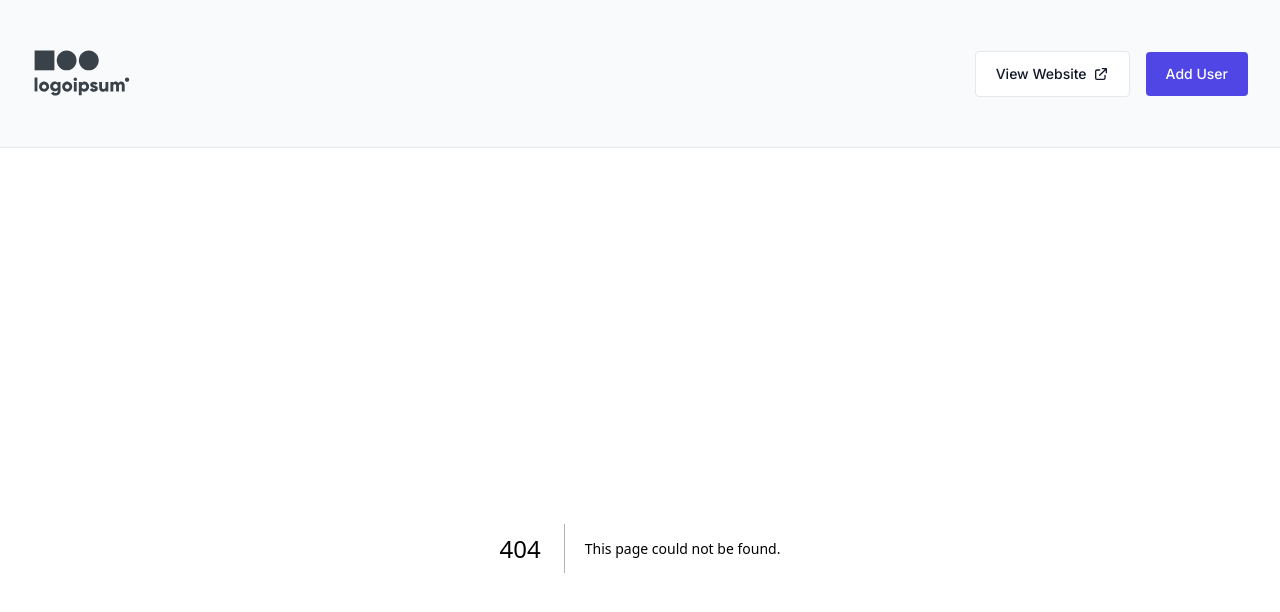
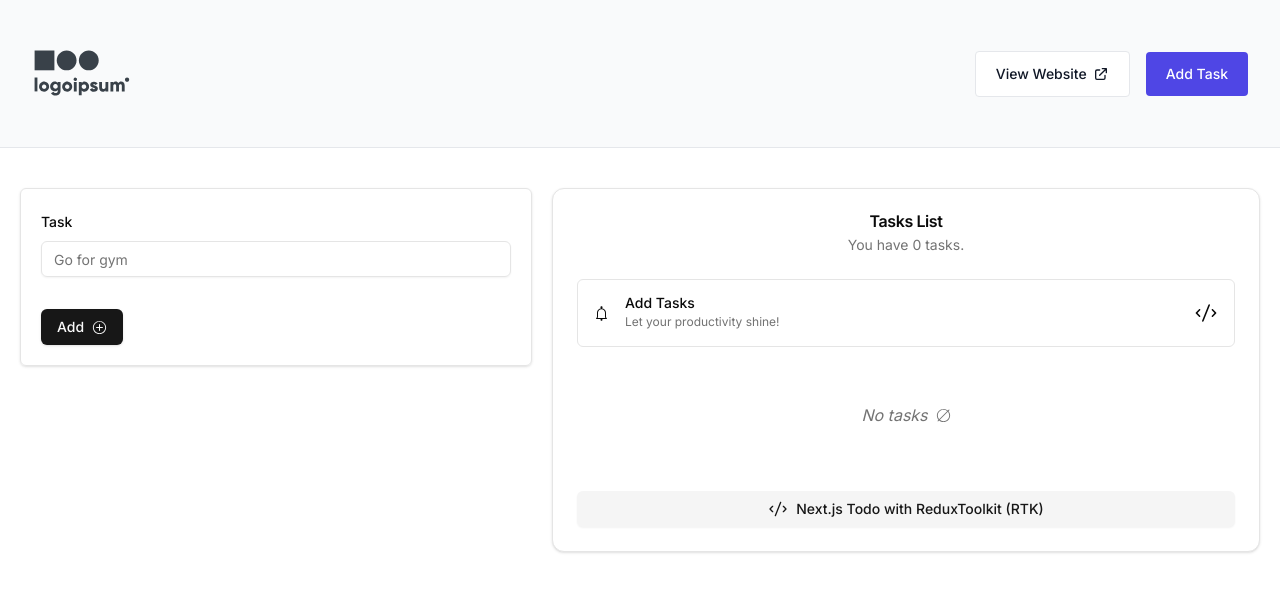
Before and after one commit to DalpatRathore/next-rtk-todo, a Next.js app: page /add-task in a window 1280 px wide. Before the commit this address had no page. Shown: the top 612 px of the page. Built offline with nearby package versions, Linux system fonts and the light colour scheme.

Commit message:
feat: code component for todo

```diff
--- /dev/null
+++ b/src/app/add-task/page.tsx
@@ -0,0 +1,13 @@
+import AddTask from "@/components/AddTask";
+import TasksList from "@/components/TasksList";
+
+const AddTaskPage = () => {
+  return (
+    <main className="w-full flex flex-col md:flex-row items-start justify-between gap-5 max-w-7xl px-5 mx-auto my-10">
+      <AddTask></AddTask>
+      <TasksList></TasksList>
+    </main>
+  );
+};
+
+export default AddTaskPage;
--- a/src/app/add-user/page.tsx
+++ /dev/null
@@ -1,15 +0,0 @@
-import AddUser from "@/components/AddUser";
-import { Separator } from "@/components/ui/separator";
-import UsersList from "@/components/UsersList";
-import React from "react";
-
-const AddUserPage = () => {
-  return (
-    <main className="w-full flex flex-col md:flex-row items-start justify-between gap-5 max-w-7xl px-5 mx-auto my-10">
-      <AddUser></AddUser>
-      <UsersList></UsersList>
-    </main>
-  );
-};
-
-export default AddUserPage;
--- a/src/components/AddUser.tsx
+++ b/src/components/AddTask.tsx
@@ -14,54 +14,53 @@ import {
   FormMessage,
 } from "@/components/ui/form";
 import { Input } from "@/components/ui/input";
-import { addUser } from "@/redux/usersSlice";
+import { addTask } from "@/redux/taskSlice";
 import { useDispatch } from "react-redux";
 import toast from "react-hot-toast";
+import { PlusCircledIcon, PlusIcon } from "@radix-ui/react-icons";
 
 const formSchema = z.object({
-  username: z.string().min(2, {
-    message: "Username must be at least 2 characters.",
+  task: z.string().min(2, {
+    message: "Task must be at least 2 characters.",
   }),
 });
 
-const AddUser = () => {
+const AddTask = () => {
   const dispatch = useDispatch();
   const form = useForm<z.infer<typeof formSchema>>({
     resolver: zodResolver(formSchema),
     defaultValues: {
-      username: "",
+      task: "",
     },
   });
 
   const { isSubmitting } = form.formState;
 
   const onSubmit = async (values: z.infer<typeof formSchema>) => {
-    dispatch(addUser(values));
+    dispatch(addTask(values));
     form.reset();
-    toast.success("Username successfully added!");
+    toast.success("Task added successfully!");
   };
   return (
-    <div className="border shadow rounded-md p-10 w-full">
+    <div className="border shadow rounded-md p-5 w-full max-w-lg">
       <Form {...form}>
         <form onSubmit={form.handleSubmit(onSubmit)} className="space-y-8">
           <FormField
             control={form.control}
-            name="username"
+            name="task"
             render={({ field }) => (
               <FormItem>
-                <FormLabel>Username</FormLabel>
+                <FormLabel>Task</FormLabel>
                 <FormControl>
-                  <Input placeholder="shadcn" {...field} />
+                  <Input placeholder="Go for gym" {...field} />
                 </FormControl>
-                <FormDescription>
-                  This is your public display name.
-                </FormDescription>
                 <FormMessage />
               </FormItem>
             )}
           />
           <Button type="submit" disabled={isSubmitting}>
-            Submit
+            Add
+            <PlusCircledIcon className="ml-2"></PlusCircledIcon>
           </Button>
         </form>
       </Form>
@@ -69,4 +68,4 @@ const AddUser = () => {
   );
 };
 
-export default AddUser;
+export default AddTask;
--- a/src/components/EditUser.tsx
+++ b/src/components/EditTask.tsx
@@ -16,26 +16,26 @@ import {
 import { Dialog, DialogContent } from "@/components/ui/dialog";
 
 import { Input } from "@/components/ui/input";
-import { editUser } from "@/redux/usersSlice";
+import { editTask } from "@/redux/taskSlice";
 import { useDispatch, useSelector } from "react-redux";
 import { RootState } from "@/redux/store";
 import toast from "react-hot-toast";
 
 const formSchema = z.object({
-  username: z.string().min(2, {
-    message: "Username must be at least 2 characters.",
+  task: z.string().min(2, {
+    message: "Task must be at least 2 characters.",
   }),
 });
 
-type EditUserProps = {
+type EditTaskProps = {
   id: string;
   open: boolean;
   onClose: () => void;
 };
 
-const EditUser = ({ id, open, onClose }: EditUserProps) => {
-  const user = useSelector((state: RootState) =>
-    state.users.users.find(user => user.id === id)
+const EditTask = ({ id, open, onClose }: EditTaskProps) => {
+  const task = useSelector((state: RootState) =>
+    state.tasks.tasks.find(task => task.id === id)
   );
 
   const dispatch = useDispatch();
@@ -43,7 +43,7 @@ const EditUser = ({ id, open, onClose }: EditUserProps) => {
   const form = useForm<z.infer<typeof formSchema>>({
     resolver: zodResolver(formSchema),
     defaultValues: {
-      username: user?.name,
+      task: task?.name,
     },
   });
 
@@ -51,12 +51,12 @@ const EditUser = ({ id, open, onClose }: EditUserProps) => {
 
   const onSubmit = async (values: z.infer<typeof formSchema>) => {
     const data = {
-      id: user?.id || "1",
-      username: values.username,
+      id: task?.id || "1",
+      task: values.task,
     };
-    dispatch(editUser(data));
+    dispatch(editTask(data));
     form.reset();
-    toast.success("Username successfully updated!");
+    toast.success("Task updated successfully!");
     onClose();
   };
   return (
@@ -67,10 +67,10 @@ const EditUser = ({ id, open, onClose }: EditUserProps) => {
             <form onSubmit={form.handleSubmit(onSubmit)} className="space-y-8">
               <FormField
                 control={form.control}
-                name="username"
+                name="task"
                 render={({ field }) => (
                   <FormItem>
-                    <FormLabel>Username</FormLabel>
+                    <FormLabel>Task</FormLabel>
                     <FormControl>
                       <Input placeholder="shadcn" {...field} />
                     </FormControl>
@@ -92,4 +92,4 @@ const EditUser = ({ id, open, onClose }: EditUserProps) => {
   );
 };
 
-export default EditUser;
+export default EditTask;
--- a/src/components/Header.tsx
+++ b/src/components/Header.tsx
@@ -47,12 +47,12 @@ const Header = () => {
               </svg>
             </button>
 
-            <Link href={"/add-user"}>
+            <Link href={"/add-task"}>
               <button
                 className="inline-block rounded bg-indigo-600 px-5 py-3 text-sm font-medium text-white transition hover:bg-indigo-700 focus:outline-none focus:ring"
                 type="button"
               >
-                Add User
+                Add Task
               </button>
             </Link>
           </div>
--- a/src/components/UsersList.tsx
+++ b/src/components/TasksList.tsx
@@ -19,82 +19,82 @@ import {
 } from "@/components/ui/card";
 import { useDispatch, useSelector } from "react-redux";
 import { RootState } from "@/redux/store";
-import { removeUser } from "@/redux/usersSlice";
-import EditUser from "./EditUser";
+import { removeTask } from "@/redux/taskSlice";
+import EditTask from "./EditTask";
 import { useState } from "react";
 import toast from "react-hot-toast";
 
 type CardProps = React.ComponentProps<typeof Card>;
 
-const UsersList = ({ className, ...props }: CardProps) => {
+const TasksList = ({ className, ...props }: CardProps) => {
   const [open, setOpen] = useState(false);
-  const users = useSelector((state: RootState) => state.users.users);
-  const [selectedUserId, setSelectedUserId] = useState<string | null>(null);
+  const tasks = useSelector((state: RootState) => state.tasks.tasks);
+  const [selectedTaskId, setSelectedTaskId] = useState<string | null>(null);
 
   const dispatch = useDispatch();
 
-  const handleRemoveUser = (id: string) => {
-    dispatch(removeUser({ id }));
-    toast.success("Username deleted!");
+  const handleRemoveTask = (id: string) => {
+    dispatch(removeTask({ id }));
+    toast.success("Task deleted successfully!");
   };
 
   const handleEditClick = (id: string) => {
-    setSelectedUserId(id);
+    setSelectedTaskId(id);
     setOpen(true);
   };
 
   return (
     <>
-      {open && selectedUserId && (
-        <EditUser
-          id={selectedUserId}
+      {open && selectedTaskId && (
+        <EditTask
+          id={selectedTaskId}
           open={open}
           onClose={() => setOpen(false)}
-        ></EditUser>
+        ></EditTask>
       )}
       <Card className={cn("w-full", className)} {...props}>
         <CardHeader className="text-center">
-          <CardTitle>Users List</CardTitle>
-          <CardDescription>You have {users.length} users.</CardDescription>
+          <CardTitle>Tasks List</CardTitle>
+          <CardDescription>You have {tasks.length} tasks.</CardDescription>
         </CardHeader>
         <CardContent className="grid gap-4">
           <div className=" flex items-center space-x-4 rounded-md border p-4">
             <BellIcon />
             <div className="flex-1 space-y-1">
-              <p className="text-sm font-medium leading-none">Push Users</p>
-              <p className="text-sm text-muted-foreground">
-                Send users to device.
+              <p className="text-sm font-medium leading-none">Add Tasks</p>
+              <p className="text-xs text-muted-foreground">
+                Let your productivity shine!
               </p>
             </div>
             <CodeIcon className="h-6 w-6"></CodeIcon>
           </div>
           <div className="space-y-3">
-            {users.length > 0 ? (
-              users.map(user => (
+            {tasks.length > 0 ? (
+              tasks.map(task => (
                 <div
-                  key={user.id}
+                  key={task.id}
                   className="flex items-start justify-between gap-2"
                 >
                   <span className="flex h-2 w-2 translate-y-3 rounded-full bg-sky-500" />
                   <div className="flex-1 flex items-center justify-between">
                     <div className="space-y-1">
-                      <p className="text-xl font-medium leading-relaxed capitalize">
-                        {user.name}
+                      <p className="text-base font-medium leading-relaxed capitalize">
+                        {task.name}
                       </p>
-                      <p className="text-xs text-muted-foreground">{user.id}</p>
+                      <p className="text-xs text-muted-foreground">{task.id}</p>
                     </div>
                     <div className="flex items-center justify-center gap-5">
                       <Button
                         variant={"default"}
                         size={"icon"}
-                        onClick={() => handleEditClick(user.id)}
+                        onClick={() => handleEditClick(task.id)}
                       >
                         <Pencil2Icon></Pencil2Icon>
                       </Button>
                       <Button
                         variant={"destructive"}
                         size={"icon"}
-                        onClick={() => handleRemoveUser(user.id)}
+                        onClick={() => handleRemoveTask(task.id)}
                       >
                         <TrashIcon></TrashIcon>
                       </Button>
@@ -104,15 +104,15 @@ const UsersList = ({ className, ...props }: CardProps) => {
               ))
             ) : (
               <p className="text-muted-foreground my-10 italic flex items-center justify-center gap-2">
-                No users <ValueNoneIcon></ValueNoneIcon>
+                No tasks <ValueNoneIcon></ValueNoneIcon>
               </p>
             )}
           </div>
         </CardContent>
         <CardFooter>
           <Button className="w-full" variant={"secondary"}>
-            <CodeIcon className="mr-2 h-4 w-4" />
-            Next.js with ReduxToolkit
+            <CodeIcon className="mr-2 h-5 w-5" />
+            Next.js Todo with ReduxToolkit (RTK)
           </Button>
         </CardFooter>
       </Card>
@@ -120,4 +120,4 @@ const UsersList = ({ className, ...props }: CardProps) => {
   );
 };
 
-export default UsersList;
+export default TasksList;
--- a/src/components/ui/separator.tsx
+++ /dev/null
@@ -1,31 +0,0 @@
-"use client"
-
-import * as React from "react"
-import * as SeparatorPrimitive from "@radix-ui/react-separator"
-
-import { cn } from "@/lib/utils"
-
-const Separator = React.forwardRef<
-  React.ElementRef<typeof SeparatorPrimitive.Root>,
-  React.ComponentPropsWithoutRef<typeof SeparatorPrimitive.Root>
->(
-  (
-    { className, orientation = "horizontal", decorative = true, ...props },
-    ref
-  ) => (
-    <SeparatorPrimitive.Root
-      ref={ref}
-      decorative={decorative}
-      orientation={orientation}
-      className={cn(
-        "shrink-0 bg-border",
-        orientation === "horizontal" ? "h-[1px] w-full" : "h-full w-[1px]",
-        className
-      )}
-      {...props}
-    />
-  )
-)
-Separator.displayName = SeparatorPrimitive.Root.displayName
-
-export { Separator }
--- a/src/redux/store.ts
+++ b/src/redux/store.ts
@@ -1,10 +1,10 @@
 import { configureStore } from "@reduxjs/toolkit";
 
-import usersReducer from "./usersSlice";
+import tasksReducer from "./taskSlice";
 
 const store = configureStore({
     reducer: {
-        users: usersReducer,
+        tasks: tasksReducer,
     },
 });
 
--- /dev/null
+++ b/src/redux/taskSlice.ts
@@ -0,0 +1,66 @@
+import { createSlice , nanoid,PayloadAction, current } from "@reduxjs/toolkit";
+
+
+type Task={
+    id:string;
+    name:string;
+}
+type TaskState ={
+    tasks:Task[];
+}
+
+// Initialize state with data from localStorage or an empty array
+const initialState: TaskState = {
+    tasks: JSON.parse(localStorage.getItem("tasks") || "[]"),
+};
+
+type AddTaskPayload={
+    task:string;
+}
+type EditTaskPayload={
+    id:string;
+    task:string;
+}
+type RemoveTaskPayload={
+    id:string;
+
+}
+
+// Helper function to update localStorage
+const updateLocalStorage = (tasks: Task[]) => {
+    localStorage.setItem("tasks", JSON.stringify(tasks));
+};
+
+const tasksSlice  = createSlice ({
+    name:'tasks',
+    initialState,
+    reducers:{
+        addTask:(state,action:PayloadAction<AddTaskPayload>)=>{
+            const newTask ={
+                id:nanoid(),
+                name:action.payload.task
+            }
+            state.tasks.push(newTask);
+           updateLocalStorage(state.tasks);
+
+        },
+
+        removeTask: (state, action: PayloadAction<RemoveTaskPayload>) => {
+            state.tasks = state.tasks.filter(task => task.id !== action.payload.id);
+           updateLocalStorage(state.tasks);
+        },
+        editTask:(state,action:PayloadAction<EditTaskPayload>)=>{
+
+            const editTask = state.tasks.find(task => task.id===action.payload.id);
+            if(editTask){
+                editTask.name=action.payload.task;
+            }
+           updateLocalStorage(state.tasks);
+        }
+
+    }
+});
+
+export const {addTask,removeTask, editTask}= tasksSlice.actions
+
+export default tasksSlice.reducer;
--- a/src/redux/usersSlice.ts
+++ /dev/null
@@ -1,66 +0,0 @@
-import { createSlice , nanoid,PayloadAction, current } from "@reduxjs/toolkit";
-
-
-type User={
-    id:string;
-    name:string;
-}
-type UserState ={
-    users:User[];
-}
-
-// Initialize state with data from localStorage or an empty array
-const initialState: UserState = {
-    users: JSON.parse(localStorage.getItem("users") || "[]"),
-};
-
-type AddUserPayload={
-    username:string;
-}
-type EditUserPayload={
-    id:string;
-    username:string;
-}
-type RemoveUserPayload={
-    id:string;
-
-}
-
-// Helper function to update localStorage
-const updateLocalStorage = (users: User[]) => {
-    localStorage.setItem("users", JSON.stringify(users));
-};
-
-const usersSlice  = createSlice ({
-    name:'users',
-    initialState,
-    reducers:{
-        addUser:(state,action:PayloadAction<AddUserPayload>)=>{
-            const newUser ={
-                id:nanoid(),
-                name:action.payload.username
-            }
-            state.users.push(newUser);
-           updateLocalStorage(state.users);
-
-        },
-
-        removeUser: (state, action: PayloadAction<RemoveUserPayload>) => {
-            state.users = state.users.filter(user => user.id !== action.payload.id);
-           updateLocalStorage(state.users);
-        },
-        editUser:(state,action:PayloadAction<EditUserPayload>)=>{
-
-            const editUser = state.users.find(user => user.id===action.payload.id);
-            if(editUser){
-                editUser.name=action.payload.username;
-            }
-           updateLocalStorage(state.users);
-        }
-
-    }
-});
-
-export const {addUser,removeUser, editUser}= usersSlice.actions
-
-export default usersSlice.reducer;
```
